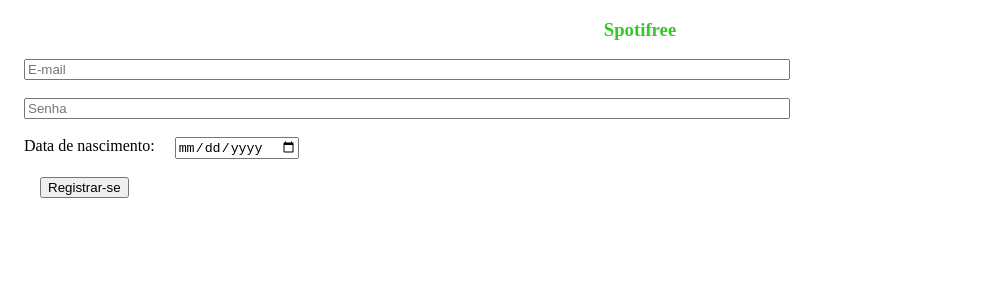
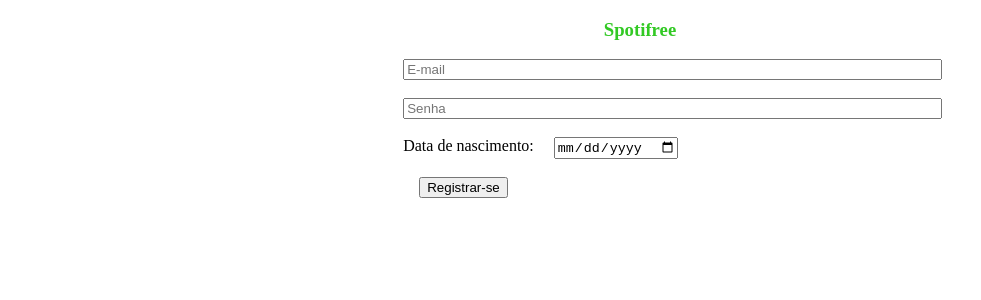
Before and after one commit to eriqueg/spotyFree, an Angular app: page /registry in a window 1280 px wide. Shown: the top 300 px of the page, without its empty margins (0-981 px from the left). Built offline with nearby package versions, Linux system fonts and the light colour scheme.

Commit message:
comitando arrumação no registry e no login

```diff
--- a/src/app/login/login.component.css
+++ b/src/app/login/login.component.css
@@ -3,7 +3,7 @@
      color: #32c924;
  }
  .inputs{
-
+     margin-left: 10%;
      padding-left: 30%;
      padding-top: 2%;
  }
--- a/src/app/registry/registry.component.css
+++ b/src/app/registry/registry.component.css
@@ -3,9 +3,10 @@
     color: #32c924;
     }
 
-/* .inputs{
-     padding: 40%;
-} */
+.inputs{
+     padding-left: 20%;
+     margin-left: 10%;
+}
 
 .input{
     width: 60%;
--- a/src/app/registry/registry.component.html
+++ b/src/app/registry/registry.component.html
@@ -6,6 +6,6 @@
     <input type="date">
     <div>
             <br/>
-        <input type="button" value="Registrar-se" (click)="registrarse()">
+        <input type="button" class="registrar" value="Registrar-se" (click)="registrarse()">
     </div>
 </div>
```
